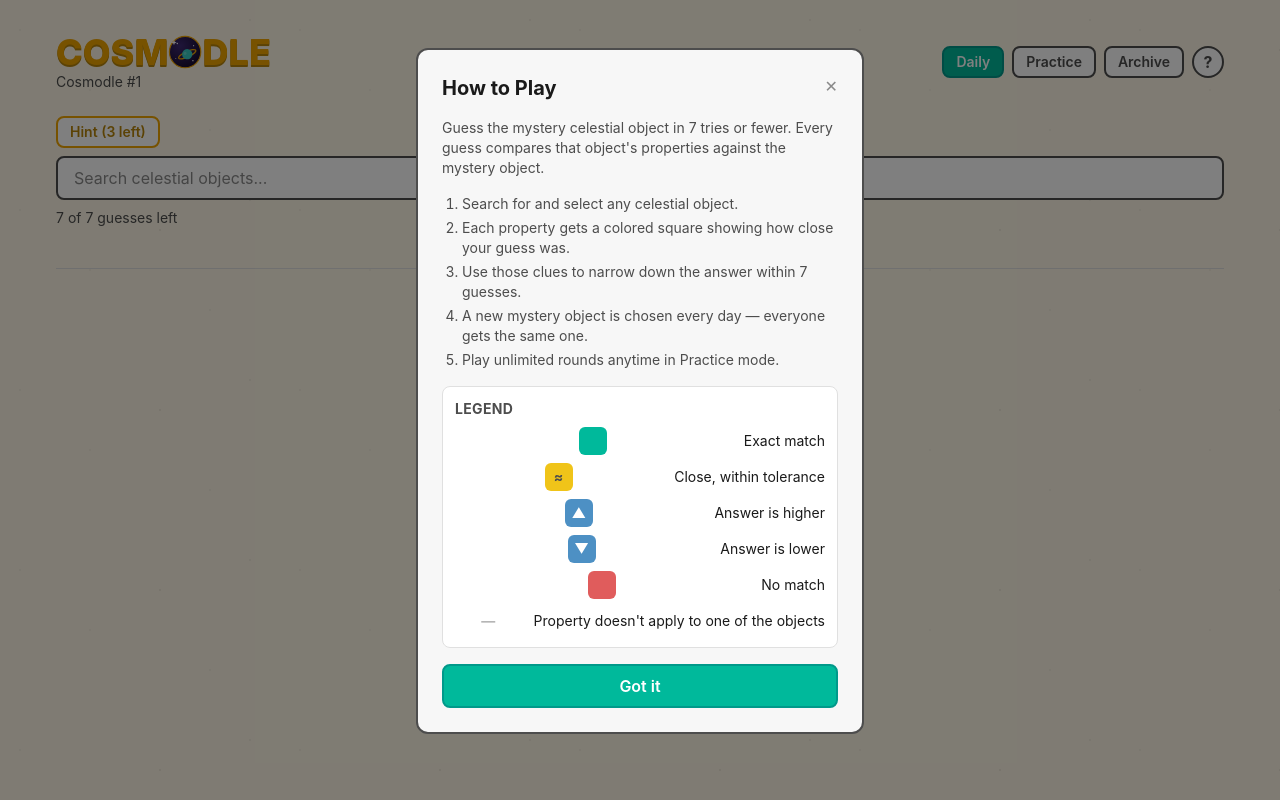
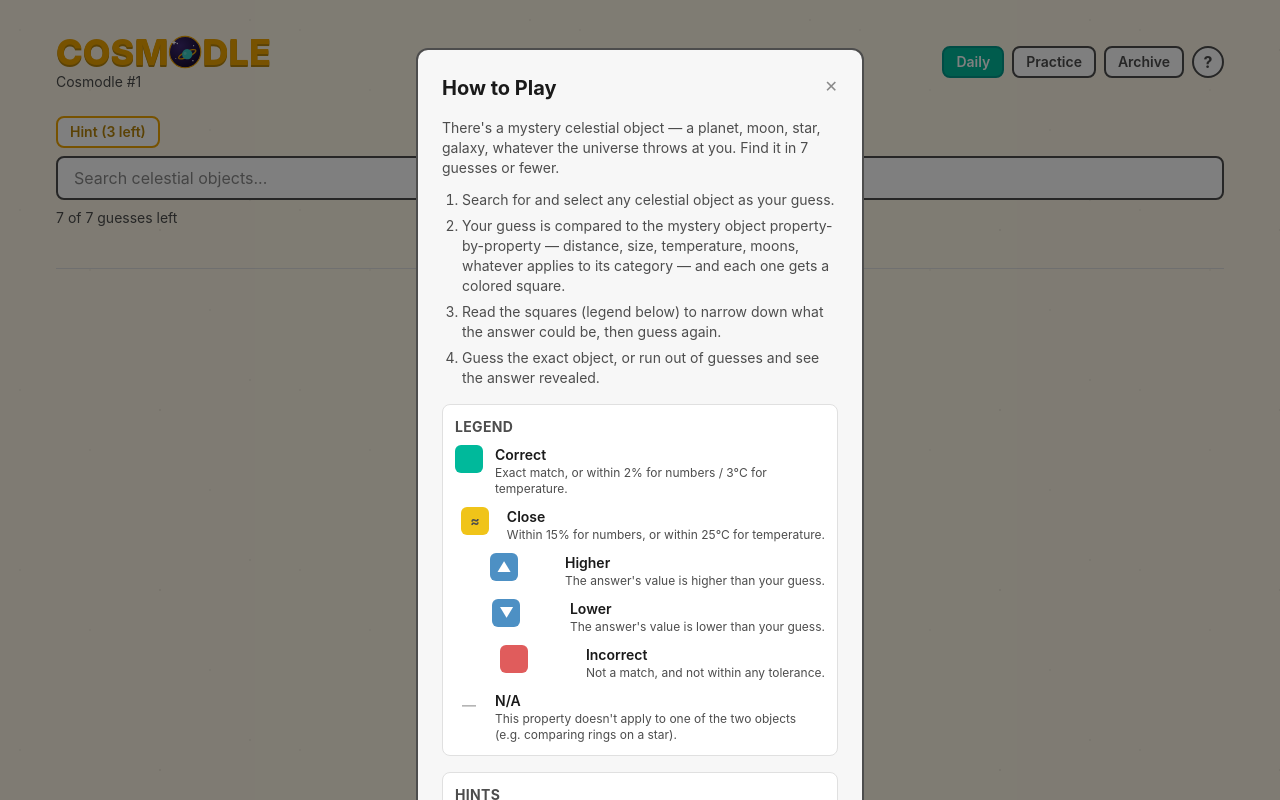
Before and after one commit to MichaelHP23/cosmodle, a React (Vite) app: page / in a window 1280 px wide. Built offline with nearby package versions, Linux system fonts and the light colour scheme.

Commit message:
feat: expand How to Play with legend detail, hints, and mode explanations
Legend now states actual tolerances (2%/15%, 3°C/25°C) instead of
vague labels. Added sections explaining hints (and the streak
penalty) and what Daily/Practice/Archive each do, for players who
are new to the game.

```diff
--- a/src/components/HowToPlayModal.tsx
+++ b/src/components/HowToPlayModal.tsx
@@ -1,12 +1,12 @@
 import { ResultIndicator } from "./ResultIndicator"
 
-const LEGEND: { status: Parameters<typeof ResultIndicator>[0]["status"]; label: string }[] = [
-  { status: "correct", label: "Exact match" },
-  { status: "close", label: "Close, within tolerance" },
-  { status: "higher", label: "Answer is higher" },
-  { status: "lower", label: "Answer is lower" },
-  { status: "incorrect", label: "No match" },
-  { status: "not_applicable", label: "Property doesn't apply to one of the objects" },
+const LEGEND: { status: Parameters<typeof ResultIndicator>[0]["status"]; label: string; detail: string }[] = [
+  { status: "correct", label: "Correct", detail: "Exact match, or within 2% for numbers / 3°C for temperature." },
+  { status: "close", label: "Close", detail: "Within 15% for numbers, or within 25°C for temperature." },
+  { status: "higher", label: "Higher", detail: "The answer's value is higher than your guess." },
+  { status: "lower", label: "Lower", detail: "The answer's value is lower than your guess." },
+  { status: "incorrect", label: "Incorrect", detail: "Not a match, and not within any tolerance." },
+  { status: "not_applicable", label: "N/A", detail: "This property doesn't apply to one of the two objects (e.g. comparing rings on a star)." },
 ]
 
 export function HowToPlayModal({ onClose }: { onClose: () => void }) {
@@ -29,29 +29,49 @@ export function HowToPlayModal({ onClose }: { onClose: () => void }) {
           </button>
         </div>
 
-        <p className="mb-4 text-sm text-[#4d4d4d]">
-          Guess the mystery celestial object in 7 tries or fewer. Every guess compares that object's
-          properties against the mystery object.
+        <p className="mb-3 text-sm text-[#4d4d4d]">
+          There's a mystery celestial object — a planet, moon, star, galaxy, whatever the universe throws
+          at you. Find it in 7 guesses or fewer.
         </p>
 
-        <ol className="mb-4 list-decimal space-y-1 pl-5 text-sm text-[#4d4d4d]">
-          <li>Search for and select any celestial object.</li>
-          <li>Each property gets a colored square showing how close your guess was.</li>
-          <li>Use those clues to narrow down the answer within 7 guesses.</li>
-          <li>A new mystery object is chosen every day — everyone gets the same one.</li>
-          <li>Play unlimited rounds anytime in Practice mode.</li>
+        <ol className="mb-4 list-decimal space-y-1.5 pl-5 text-sm text-[#4d4d4d]">
+          <li>Search for and select any celestial object as your guess.</li>
+          <li>Your guess is compared to the mystery object property-by-property — distance, size, temperature, moons, whatever applies to its category — and each one gets a colored square.</li>
+          <li>Read the squares (legend below) to narrow down what the answer could be, then guess again.</li>
+          <li>Guess the exact object, or run out of guesses and see the answer revealed.</li>
         </ol>
 
-        <div className="rounded-lg border border-[#e0e0e0] bg-white p-3">
+        <div className="mb-4 rounded-lg border border-[#e0e0e0] bg-white p-3">
           <div className="mb-2 text-sm font-bold uppercase tracking-wide text-[#4d4d4d]">Legend</div>
-          <div className="space-y-2">
-            {LEGEND.map(({ status, label }) => (
-              <div key={status} className="flex items-center gap-3 text-sm text-[#1a1a1a]">
+          <div className="space-y-2.5">
+            {LEGEND.map(({ status, label, detail }) => (
+              <div key={status} className="flex items-start gap-3 text-sm text-[#1a1a1a]">
                 <ResultIndicator status={status} title={label} />
-                <span>{label}</span>
+                <div>
+                  <div className="font-semibold">{label}</div>
+                  <div className="text-xs text-[#4d4d4d]">{detail}</div>
+                </div>
               </div>
             ))}
           </div>
+        </div>
+
+        <div className="mb-4 rounded-lg border border-[#e0e0e0] bg-white p-3 text-sm text-[#4d4d4d]">
+          <div className="mb-2 text-sm font-bold uppercase tracking-wide text-[#4d4d4d]">Hints</div>
+          <p>
+            Stuck? The Hint button reveals one of the mystery object's actual properties. You get 3 per
+            puzzle — but if you use all 3 and still win, that day doesn't extend your streak (it still
+            counts as a win).
+          </p>
+        </div>
+
+        <div className="rounded-lg border border-[#e0e0e0] bg-white p-3 text-sm text-[#4d4d4d]">
+          <div className="mb-2 text-sm font-bold uppercase tracking-wide text-[#4d4d4d]">Modes</div>
+          <ul className="space-y-1.5">
+            <li><span className="font-semibold text-[#1a1a1a]">Daily</span> — one puzzle a day, same for everyone. Wins/losses count toward your Played, Win %, and Streak stats.</li>
+            <li><span className="font-semibold text-[#1a1a1a]">Practice</span> — unlimited random rounds, anytime. Doesn't affect your stats.</li>
+            <li><span className="font-semibold text-[#1a1a1a]">Archive</span> — replay any past daily puzzle you missed.</li>
+          </ul>
         </div>
 
         <button
```
